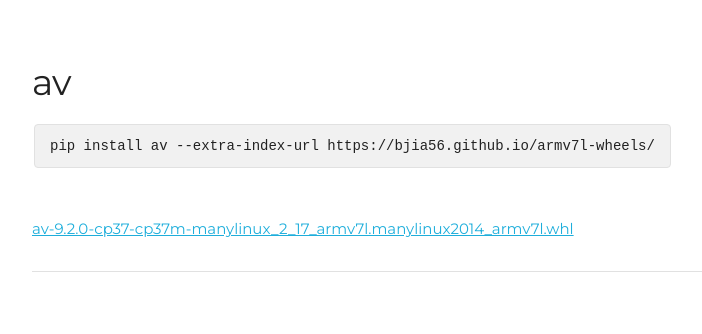
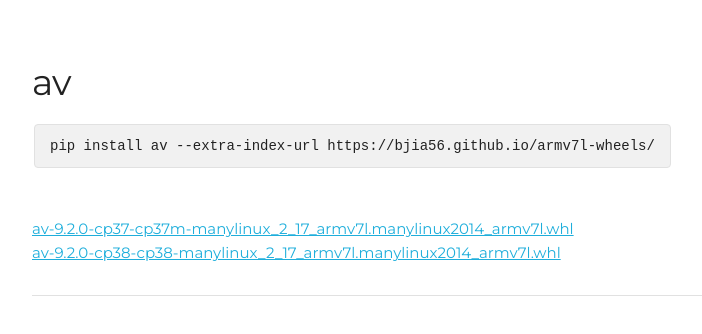
Before and after one commit to bjia56/armv7l-wheels, a plain HTML site: page pypi/av/index.html in a window 1280 px wide. Shown: the part 96-430 px from the top of the page, without its empty margins (128-830 px from the left). Drawn offline with nearby package versions, Linux system fonts and the light colour scheme.

Commit message:
Apply automatic changes

```diff
--- a/pypi/av/index.html
+++ b/pypi/av/index.html
@@ -44,6 +44,10 @@
    <a href="https://github.com/bjia56/armv7l-wheels/releases/download/av-9.2.0-cpython3.7/av-9.2.0-cp37-cp37m-manylinux_2_17_armv7l.manylinux2014_armv7l.whl">
     av-9.2.0-cp37-cp37m-manylinux_2_17_armv7l.manylinux2014_armv7l.whl
    </a>
+   <br/>
+   <a href="https://github.com/bjia56/armv7l-wheels/releases/download/av-9.2.0-cpython3.8/av-9.2.0-cp38-cp38-manylinux_2_17_armv7l.manylinux2014_armv7l.whl">
+    av-9.2.0-cp38-cp38-manylinux_2_17_armv7l.manylinux2014_armv7l.whl
+   </a>
    <hr/>
   </div>
  </body>
```
Lines whose indentation alone changed are shown as unchanged.
